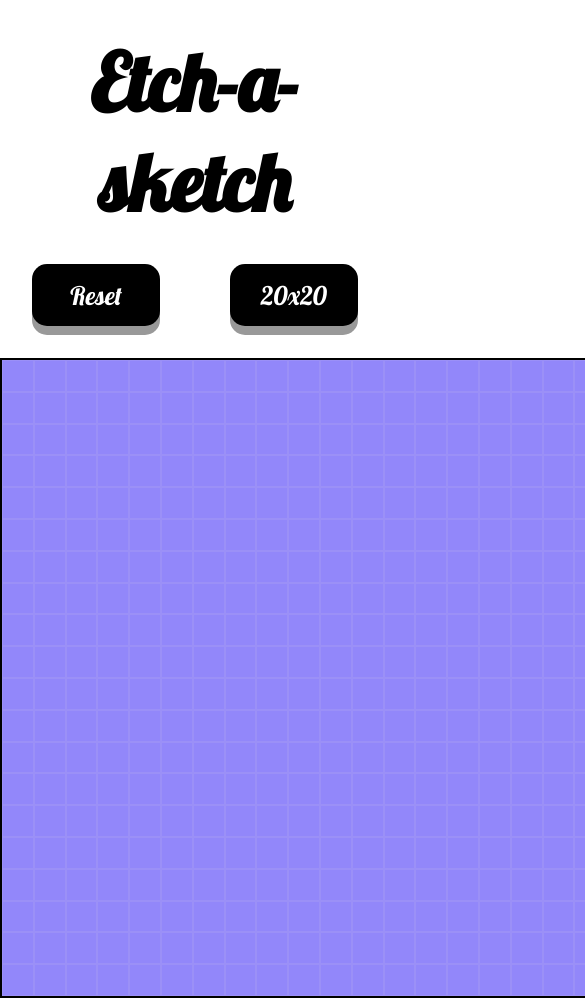
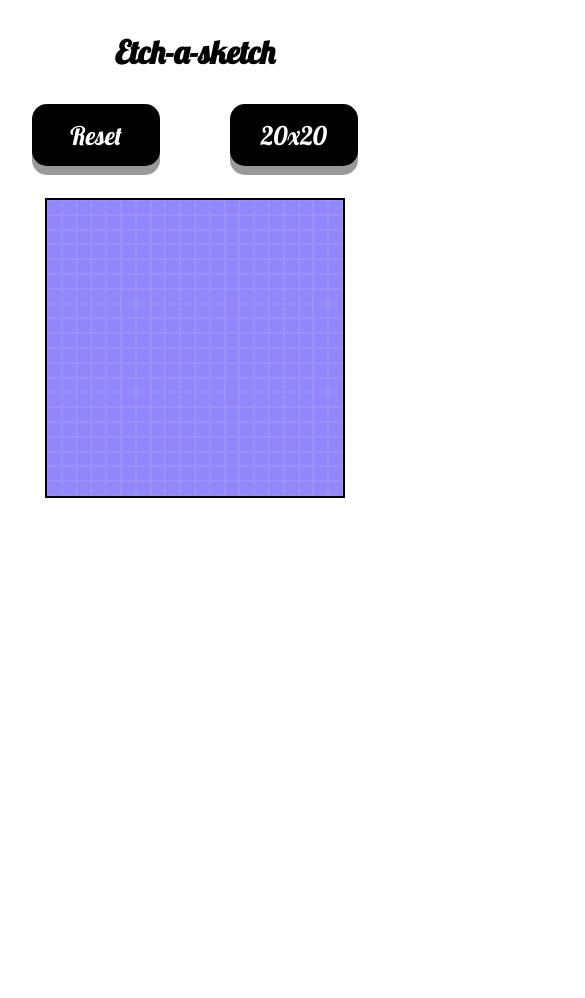
Before and after one commit to odsmal/odin-etch-a-sketch, a plain HTML site: page index.html in a window 390 px wide. Shown: the top 998 px of the page, 585 px wide, since content can reach past the window. After the commit the page ends 844 px from the top, so only its background shows below. Drawn offline with Linux system fonts and the light colour scheme.

```diff
--- a/styles.css
+++ b/styles.css
@@ -53,8 +53,8 @@ button:active {
 }
 
 .container {
-  width: 40rem;
-  height: 40rem;
+  width: 500px;
+  height: 500px;
   margin: auto;
   border: 2px solid black;
   background: var(--buttonAndGrid);
@@ -65,3 +65,14 @@ button:active {
   background: var(--buttonAndGrid);
   border: 1px solid var(--grid-lines);
 }
+
+@media (max-width: 450px) {
+  header {
+    font-size: 1rem;
+  }
+
+  .container {
+    width: 300px;
+    height: 300px;
+  }
+}
```
